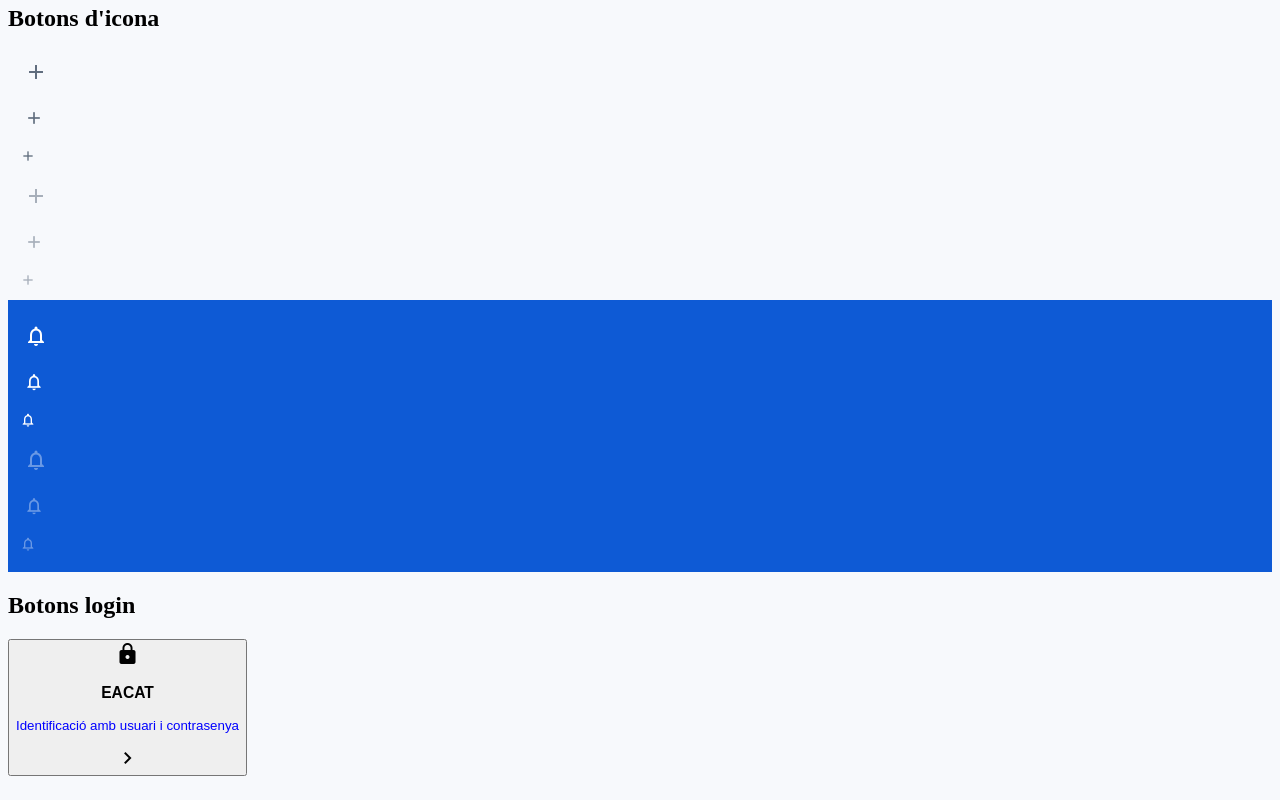
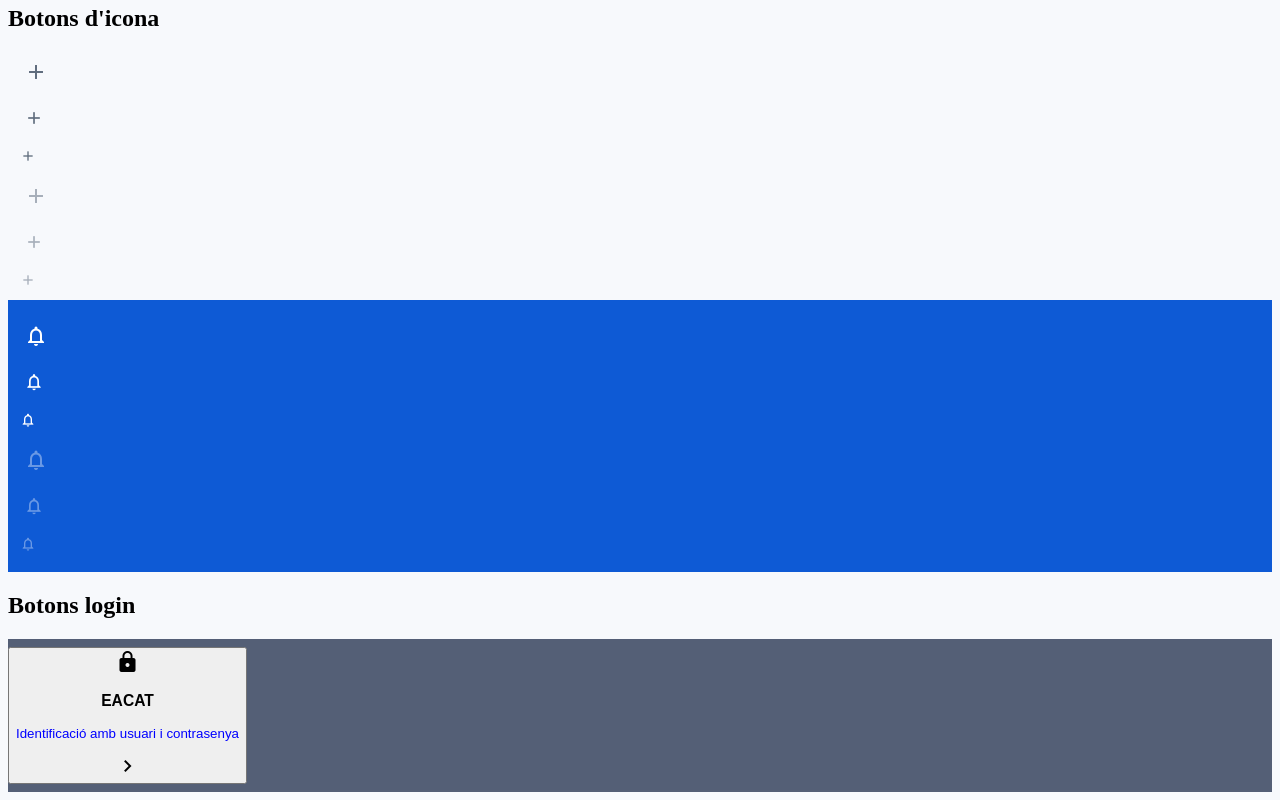
Before and after one commit to ConsorciAOC-PRJ/valid20_aapp-maqueta, a plain HTML site: page index.html in a window 1280 px wide. Shown: the part 3291-4091 px from the top of the page. Drawn offline with nearby package versions, Linux system fonts and the light colour scheme; files that its build step writes are made by us from their sources.

Commit message:
Fons fosc 3

```diff
--- a/src/sass/base.scss
+++ b/src/sass/base.scss
@@ -19,3 +19,8 @@
     background-color: #0E5AD5;
     padding: 8px 0px;
 }
+
+.dark3 {
+    background-color: #545F76;
+    padding: 8px 0px;
+}
```
